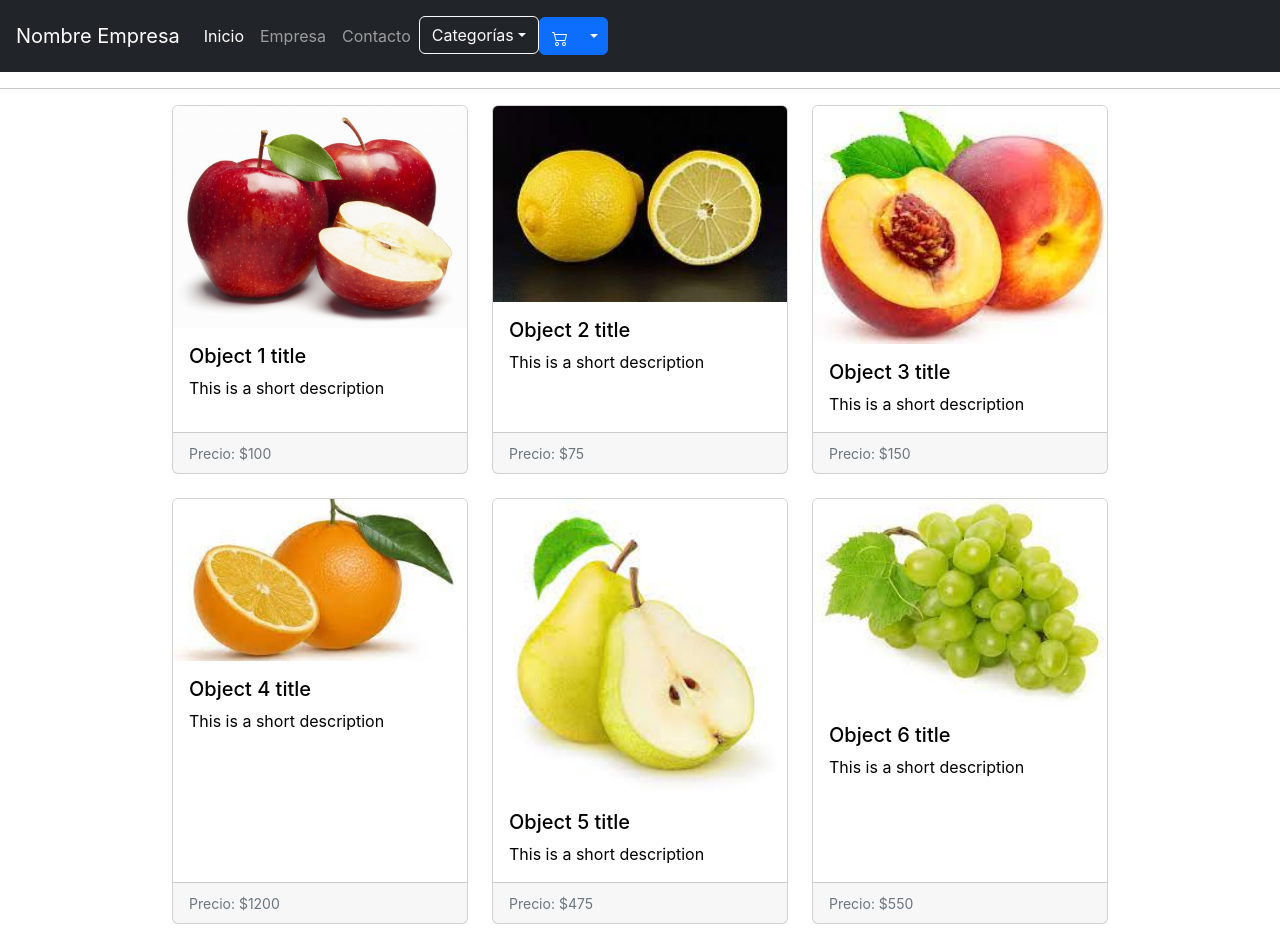
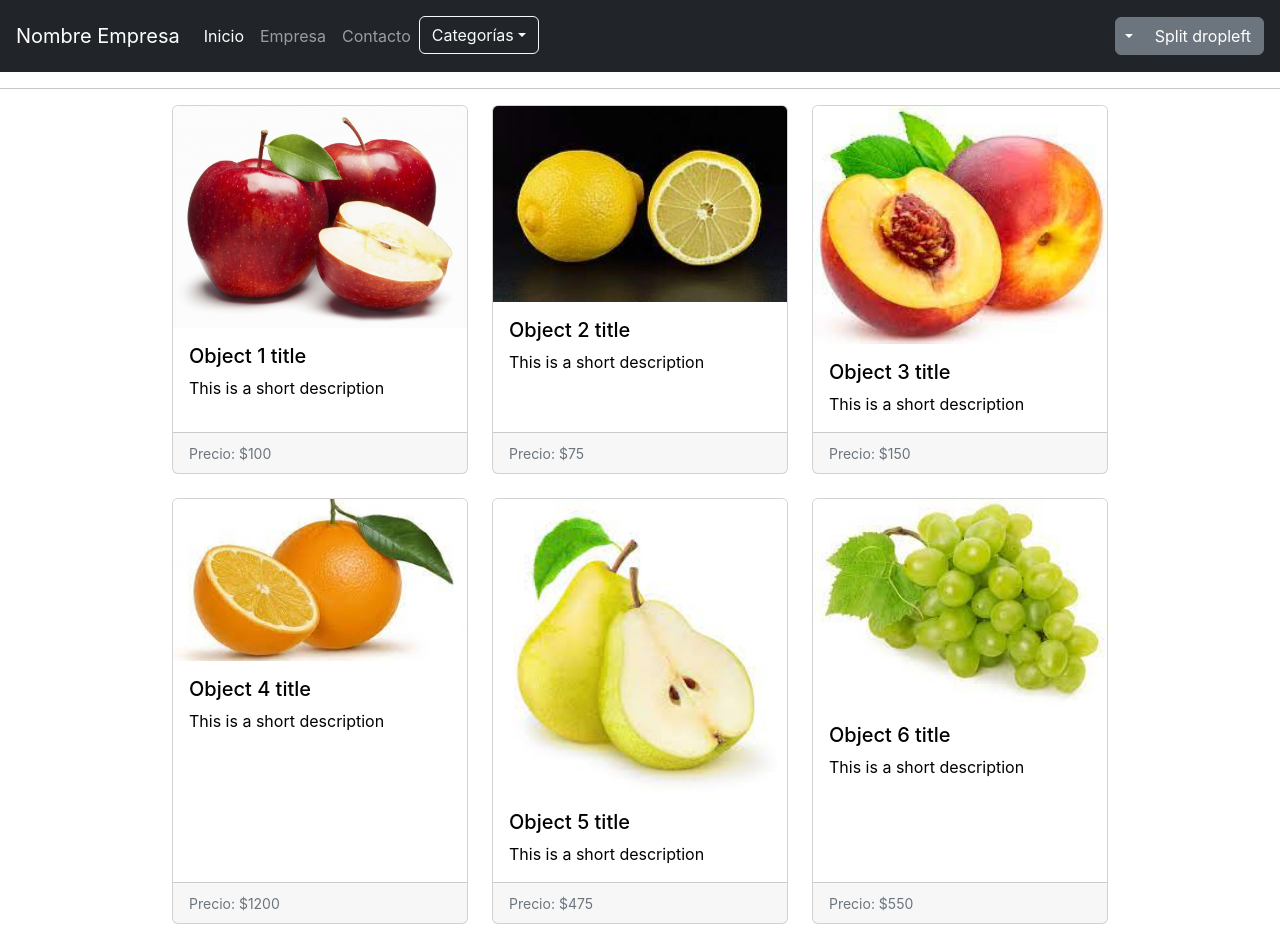
Before and after one commit to joseGiraudo/ecommerce-giraudo, a React (Create React App) app: page / in a window 1280 px wide. Built offline with nearby package versions, Linux system fonts and the light colour scheme.

Commit message:
CartWidget alineado a la izq

```diff
--- a/src/components/NavBar.js
+++ b/src/components/NavBar.js
@@ -25,27 +25,31 @@ const NavBar = () => {
             </button>
             <div className="dropdown-menu" aria-labelledby="dropdownMenuButton">
               <NavLink className="dropdown-item" to="/category">Primer categoria</NavLink>
-              <div class="dropdown-divider"></div>
+              <div className="dropdown-divider"></div>
               <NavLink className="dropdown-item" to="/category">Segunda categoria</NavLink>
-              <div class="dropdown-divider"></div>
+              <div className="dropdown-divider"></div>
               <NavLink className="dropdown-item" to="/category">Tercer categoria</NavLink>
             </div>
           </div>
         </ul>
       </div>
 
-      <div class="btn-group align-left">
-        <button type="button" class="btn btn-primary">
-          <CartWidget />
+      <div className="btn-group" style={{marginLeft: "auto"}}>
+        <div className="btn-group dropleft" role="group">
+          <button type="button" className="btn btn-secondary dropdown-toggle dropdown-toggle-split" data-toggle="dropdown" aria-haspopup="true" aria-expanded="false">
+            <span className="sr-only"></span>
+          </button>
+          <div className="dropdown-menu">
+            <NavLink className="dropdown-item" to="/category">Primer categoria</NavLink>
+            <div className="dropdown-divider"></div>
+            <NavLink className="dropdown-item" to="/category">Segunda categoria</NavLink>
+            <div className="dropdown-divider"></div>
+            <NavLink className="dropdown-item" to="/category">Tercer categoria</NavLink>
+          </div>
+        </div>
+        <button type="button" className="btn btn-secondary">
+          Split dropleft
         </button>
-        <button type="button" class="btn btn-primary dropdown-toggle dropdown-toggle-split" data-toggle="dropdown" aria-haspopup="true" aria-expanded="false">
-          <span class="sr-only"></span>
-        </button>
-        <div class="dropdown-menu">
-          <NavLink className="dropdown-item" to="/category">Primer categoria</NavLink>
-          <NavLink className="dropdown-item" to="/category">Segunda categoria</NavLink>
-          <NavLink className="dropdown-item" to="/category">Tercer categoria</NavLink>
-        </div>
       </div>
     </nav>
   )
```
